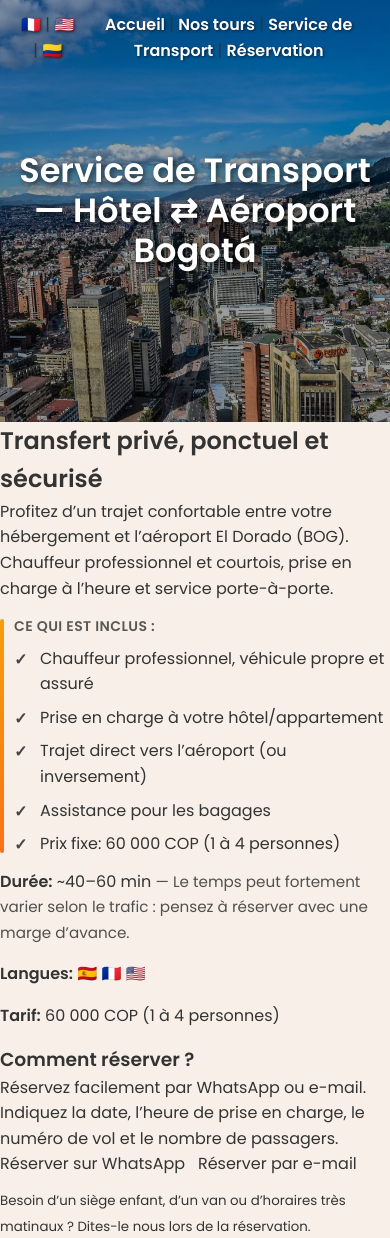
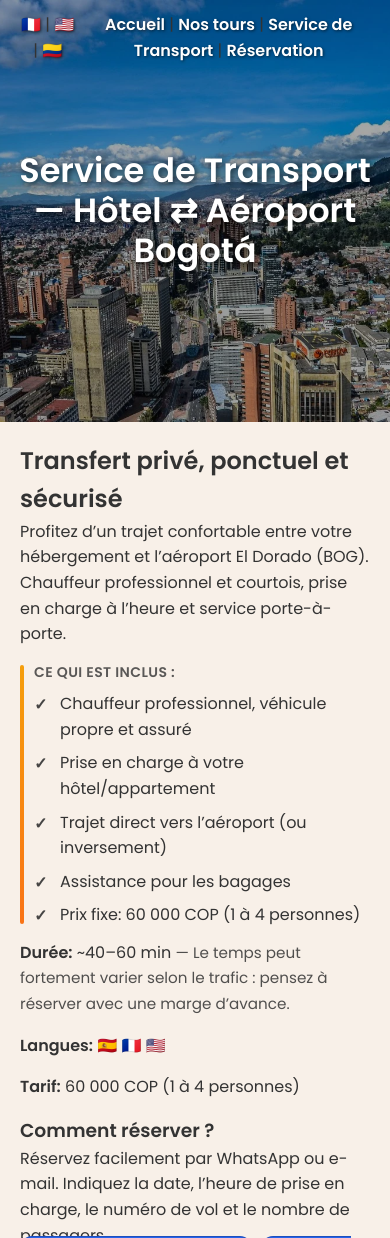
Before and after one commit to aurelienthimotyroux-gif/ohlalatoursbogota, a Flask app: page /transport in a window 390 px wide. Shown: the top 1238 px of the page. Run offline with Flask 3, Linux system fonts and the light colour scheme; some libraries are stand-ins or nearby versions; grey boxes are pictures that could not be loaded.

```diff
--- a/templates/transport.html
+++ b/templates/transport.html
@@ -31,13 +31,58 @@
     <meta property="og:locale" content="es_CO">
   {% endif %}
 
-  <!-- ✅ Favicon + CSS -->
+  <!-- ✅ Favicon + CSS global -->
   <link rel="icon" href="{{ url_for('static', filename='favicon.ico') }}" type="image/x-icon">
   <link rel="stylesheet" href="{{ url_for('static', filename='style.css') }}">
 
-  <!-- Petit style discret pour la note de trafic -->
+  <!-- ✅ Styles locaux (on conserve le design : image à droite) -->
   <style>
-    .chip-note { font-size: .95em; opacity: .85; }
+    /* Bloc texte + image côte à côte */
+    .transport-description {
+      display: flex;
+      flex-wrap: wrap;
+      gap: 24px;
+      align-items: center;
+      padding: 20px;
+    }
+    .transport-text { flex: 1 1 400px; }
+    .transport-img  { flex: 1 1 350px; }
+    .transport-img img {
+      max-width: 100%;
+      height: auto;
+      border-radius: 12px;
+      display: block;
+    }
+
+    /* Petites listes / chips déjà présentes dans ton design global */
+    .tour-includes { position: relative; margin: 14px 0 12px; padding-left: 14px; }
+    .tour-includes::before {
+      content: "";
+      position: absolute; left: 0; top: 4px; bottom: 4px; width: 4px;
+      border-radius: 4px; background: linear-gradient(180deg, #f59e0b, #f97316);
+    }
+    .includes-title { margin: 0 0 8px; font-size: 14px; letter-spacing: .4px; text-transform: uppercase; opacity: .8; }
+    .includes-list { list-style: none; margin: 0; padding: 0; display: grid; gap: 8px 14px; grid-template-columns: 1fr; }
+    .includes-list li { position: relative; padding-left: 26px; line-height: 1.6; }
+    .includes-list li::before { content: "✓"; position: absolute; left: 0; top: 0; font-weight: 700; transform: translateY(1px); opacity: .9; }
+
+    .tour-chips { list-style: none; padding: 0; margin: 12px 0 16px; display: flex; flex-wrap: wrap; gap: 16px; }
+    .tour-chips .chip { background: none; border: none; padding: 0; font-size: 16px; line-height: 1.6; }
+
+    .btn-primary {
+      appearance: none; border: 1px solid rgba(0,0,0,.2);
+      background: #2563eb; color: #fff; padding: 12px 18px;
+      border-radius: 12px; font-weight: 700; cursor: pointer;
+    }
+
+    /* Note discrète à côté de la durée */
+    .chip-note{ font-size:.95em; opacity:.85; }
+
+    /* Responsive : on garde l’image sous le texte en mobile */
+    @media (max-width: 900px){
+      .transport-description { flex-direction: column; }
+      .transport-text, .transport-img { flex: 1 1 auto; }
+    }
   </style>
 </head>
 <body>
@@ -67,7 +112,7 @@
   <main>
     <section id="transport" class="container">
 
-      <!-- Bloc texte + image côte à côte -->
+      <!-- Texte à gauche -->
       <div class="transport-description">
         <div class="transport-text">
           <h2>{{ _("Transfert privé, ponctuel et sécurisé") }}</h2>
@@ -117,6 +162,7 @@
           </p>
         </div>
 
+        <!-- Photo à droite (conservée) -->
         <div class="transport-img">
           <img src="{{ url_for('static', filename='images/transport_van.webp') }}"
                alt="{{ _('Service de transport privé à Bogotá') }}">
```
